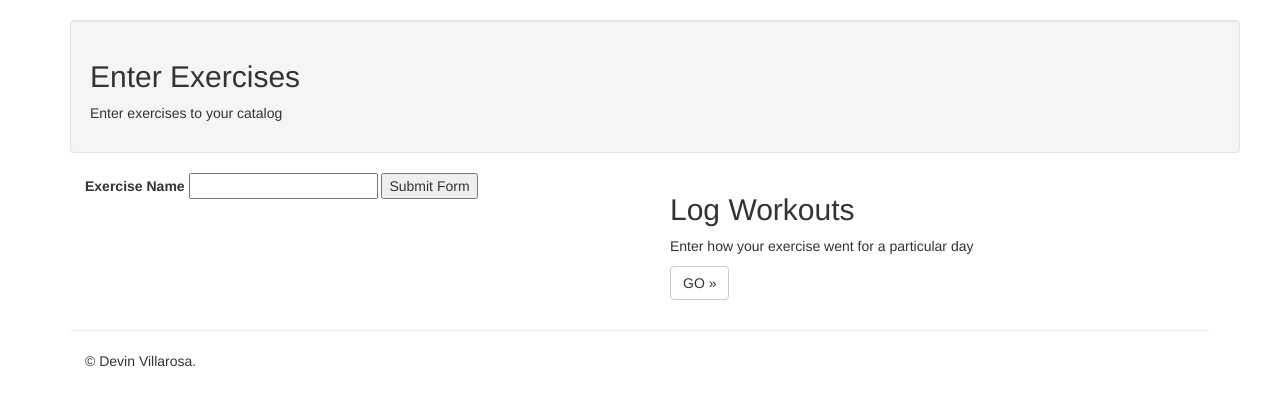
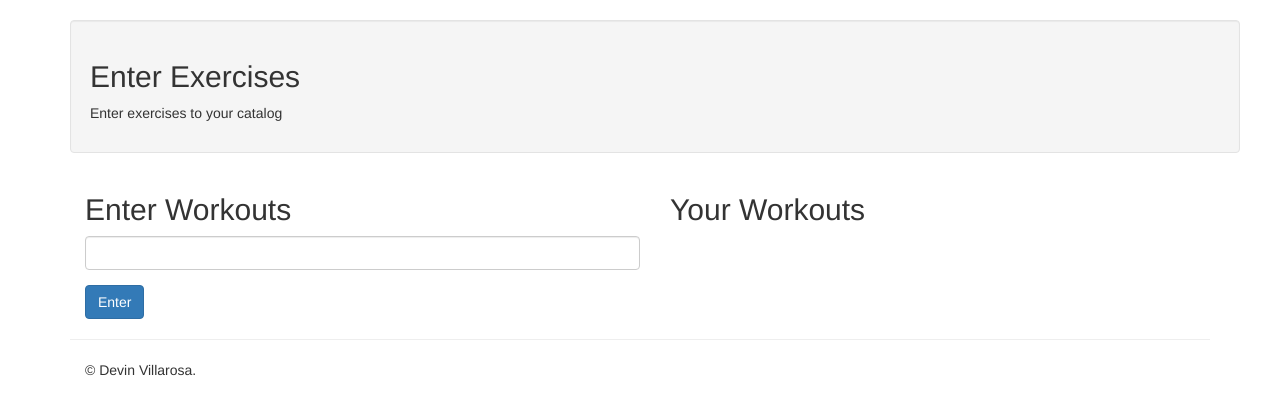
Before and after one commit to devillarosa/AWS_Django_Website, a Django app: template fitness/templates/fitness/exercise.html in a window 1280 px wide. Shown: the part 52-467 px from the top of the page. Run offline with Django 3.2, Linux system fonts and the light colour scheme; the template is opened without the code that fills it, so the values that code supplies are empty; parts of the project's set-up code (start-up, migrations or seed data) failed here and were passed over; some libraries are stand-ins or nearby versions.

Commit message:
Continual development on exercise page. Need to add a scrollbar

```diff
--- a/fitness/api/views.py
+++ b/fitness/api/views.py
@@ -15,6 +15,11 @@ class ExerciseCreateView(generics.ListCreateAPIView):
 
     def perform_create(self, serializer):
         serializer.save()
+
+    def get_queryset(self):
+        user = self.request.user
+        obj_list =  Exercise.objects.filter(user=user)
+        return obj_list.order_by('name')
 
 class ExerciseDetailsView(generics.RetrieveUpdateDestroyAPIView):
     queryset = Exercise.objects.all()
--- a/fitness/templates/fitness/exercise.html
+++ b/fitness/templates/fitness/exercise.html
@@ -13,7 +13,22 @@ $(document).ready(function(){
     });
 });
 
-
+$(document).ready(function(){
+    $.ajax({
+        type: 'GET',
+        url: "{% url 'fitness:create_exercise'%}",
+        dataType: 'json',
+        success:function(data){
+            $.each(data, function(index, element) {
+                $('#exercise_list').append($('<li>', {
+                    text: element.name,
+                    class: "list-group-item",
+                }));
+            });
+        }
+    });
+    return false;
+});
 </script>
 
 
@@ -27,22 +42,23 @@ $(document).ready(function(){
     <div class="row">
         <!--Form -->
         <div class="col-md-6">
-            <form action="{% url 'fitness:create_exercise'%}" method="post" id="exercise_form">
-                {% csrf_token %}
-                <label>Exercise Name</label>
-                <input type="text" name="name" />
-                <input type="hidden" name="user" value="{{ user.id }}"/>
-
-                <input type="submit" name="submit" value="Submit Form" />
-                <div id="server-results"><!-- For server results --></div>
-            </form>
+            <h2>Enter Workouts</h2>
+            <div class="form-group">
+                <form action="{% url 'fitness:create_exercise'%}" method="post" id="exercise_form">
+                    {% csrf_token %}
+                    <input type="text" class="form-control" name="name" />
+                    <input type="hidden" class="form-control" name="user" value="{{ user.id }}"/>
+                    <div id="server-results"><!-- For server results --></div>
+            </div>
+            <input type="submit" class="btn btn-primary" name="submit" value="Enter" />
+                </form>
         </div>
         <!--End Form-->
 
         <div class="col-md-6">
-            <h2>Log Workouts</h2>
-            <p>Enter how your exercise went for a particular day</p>
-            <p><a class="btn btn-default" href="{% url 'fitness:workout_page'%}" role="button">GO &raquo;</a></p>
+            <h2>Your Workouts</h2>
+            <ul class="list-group" id="exercise_list">
+            </ul>
         </div>
     </div>
 </div>
```
Also changed, not shown: db.sqlite3.
